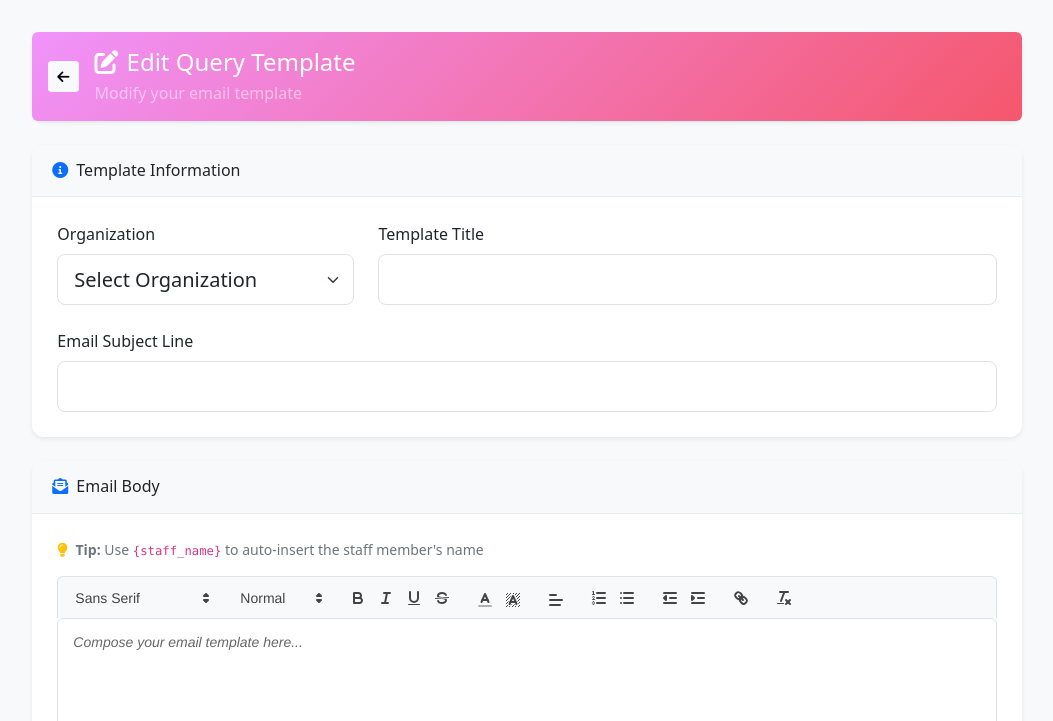
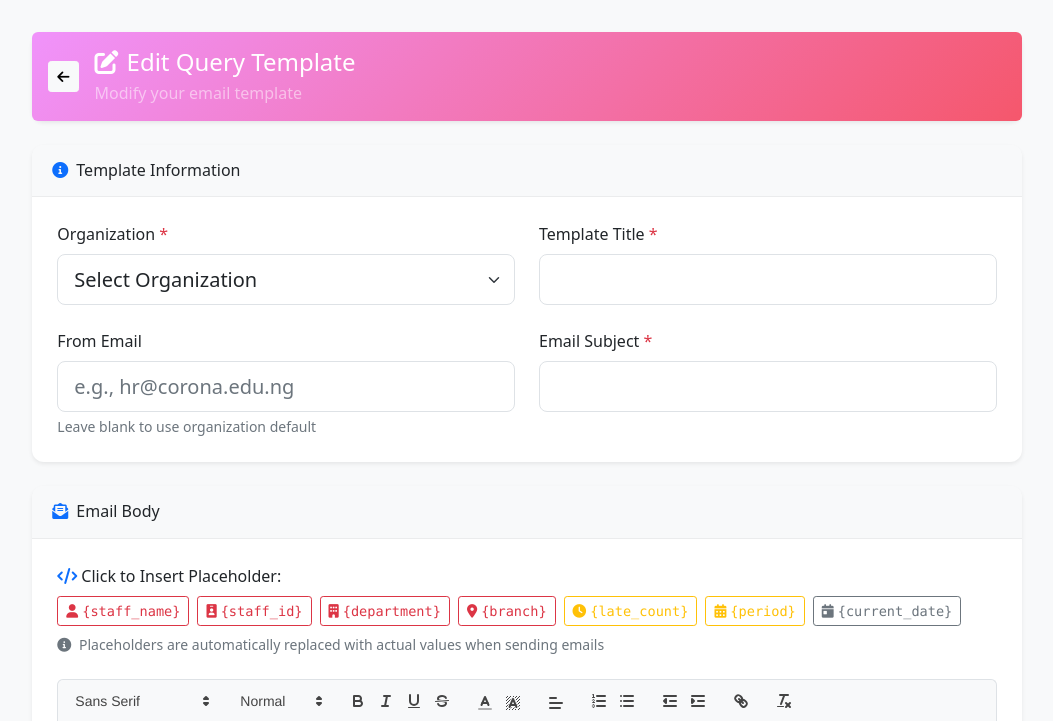
Before and after one commit to naturalwaves/attendance-system, a Python web app: template templates/edit_query_template.html in a window 1280 px wide. Shown: the top 721 px of the page, without its empty margins (113-1166 px from the left). Run offline with Jinja, Linux system fonts and the light colour scheme; the template is opened without the code that fills it, so the values that code supplies are empty; some libraries are stand-ins or nearby versions.

Commit message:
Update edit_query_template.html

```diff
--- a/templates/edit_query_template.html
+++ b/templates/edit_query_template.html
@@ -30,8 +30,8 @@
                 </div>
                 <div class="card-body" style="padding: 25px;">
                     <div class="row g-4">
-                        <div class="col-md-4">
-                            <label class="form-label fw-semibold">Organization</label>
+                        <div class="col-md-6">
+                            <label class="form-label fw-semibold">Organization <span class="text-danger">*</span></label>
                             <select name="organization_id" class="form-select form-select-lg" required>
                                 <option value="">Select Organization</option>
                                 {% for org in organizations %}
@@ -39,12 +39,17 @@
                                 {% endfor %}
                             </select>
                         </div>
-                        <div class="col-md-8">
-                            <label class="form-label fw-semibold">Template Title</label>
+                        <div class="col-md-6">
+                            <label class="form-label fw-semibold">Template Title <span class="text-danger">*</span></label>
                             <input type="text" name="title" class="form-control form-control-lg" value="{{ template.title }}" required>
                         </div>
-                        <div class="col-12">
-                            <label class="form-label fw-semibold">Email Subject Line</label>
+                        <div class="col-md-6">
+                            <label class="form-label fw-semibold">From Email</label>
+                            <input type="email" name="from_email" class="form-control form-control-lg" value="{{ template.from_email or '' }}" placeholder="e.g., hr@corona.edu.ng">
+                            <div class="form-text">Leave blank to use organization default</div>
+                        </div>
+                        <div class="col-md-6">
+                            <label class="form-label fw-semibold">Email Subject <span class="text-danger">*</span></label>
                             <input type="text" name="subject" class="form-control form-control-lg" value="{{ template.subject }}" required>
                         </div>
                     </div>
@@ -57,10 +62,39 @@
                     <h6 class="mb-0"><i class="fas fa-envelope-open-text text-primary me-2"></i>Email Body</h6>
                 </div>
                 <div class="card-body" style="padding: 25px;">
-                    <p class="text-muted small mb-3">
-                        <i class="fas fa-lightbulb text-warning me-1"></i>
-                        <strong>Tip:</strong> Use <code>{staff_name}</code> to auto-insert the staff member's name
-                    </p>
+                    <!-- Placeholder Buttons -->
+                    <div class="mb-4">
+                        <label class="form-label fw-semibold d-block mb-2">
+                            <i class="fas fa-code text-primary me-1"></i>Click to Insert Placeholder:
+                        </label>
+                        <div class="d-flex flex-wrap gap-2">
+                            <button type="button" class="btn btn-outline-primary btn-sm placeholder-btn" data-placeholder="{staff_name}">
+                                <i class="fas fa-user me-1"></i>{staff_name}
+                            </button>
+                            <button type="button" class="btn btn-outline-primary btn-sm placeholder-btn" data-placeholder="{staff_id}">
+                                <i class="fas fa-id-badge me-1"></i>{staff_id}
+                            </button>
+                            <button type="button" class="btn btn-outline-primary btn-sm placeholder-btn" data-placeholder="{department}">
+                                <i class="fas fa-building me-1"></i>{department}
+                            </button>
+                            <button type="button" class="btn btn-outline-primary btn-sm placeholder-btn" data-placeholder="{branch}">
+                                <i class="fas fa-map-marker-alt me-1"></i>{branch}
+                            </button>
+                            <button type="button" class="btn btn-outline-warning btn-sm placeholder-btn" data-placeholder="{late_count}">
+                                <i class="fas fa-clock me-1"></i>{late_count}
+                            </button>
+                            <button type="button" class="btn btn-outline-warning btn-sm placeholder-btn" data-placeholder="{period}">
+                                <i class="fas fa-calendar-alt me-1"></i>{period}
+                            </button>
+                            <button type="button" class="btn btn-outline-secondary btn-sm placeholder-btn" data-placeholder="{current_date}">
+                                <i class="fas fa-calendar-day me-1"></i>{current_date}
+                            </button>
+                        </div>
+                        <div class="form-text mt-2">
+                            <i class="fas fa-info-circle me-1"></i>
+                            Placeholders are automatically replaced with actual values when sending emails
+                        </div>
+                    </div>
 
                     <!-- Quill Editor Container -->
                     <div id="editor-container"></div>
@@ -113,6 +147,18 @@
 
 .ql-container.ql-snow {
     border-radius: 0 0 0.375rem 0.375rem;
+}
+
+/* Placeholder buttons */
+.placeholder-btn {
+    font-family: 'Consolas', 'Monaco', monospace;
+    font-size: 0.85rem;
+    transition: all 0.2s ease;
+}
+
+.placeholder-btn:hover {
+    transform: translateY(-2px);
+    box-shadow: 0 4px 8px rgba(0,0,0,0.15);
 }
 
 /* Custom fonts for Quill */
@@ -245,6 +291,16 @@ document.addEventListener('DOMContentLoaded', function() {
         quill.root.innerHTML = existingContent;
     }
 
+    // Placeholder button click handlers
+    document.querySelectorAll('.placeholder-btn').forEach(function(btn) {
+        btn.addEventListener('click', function() {
+            const placeholder = this.getAttribute('data-placeholder');
+            const range = quill.getSelection(true);
+            quill.insertText(range.index, placeholder);
+            quill.setSelection(range.index + placeholder.length);
+        });
+    });
+
     // Sync content to hidden input on form submit
     document.getElementById('templateForm').addEventListener('submit', function(e) {
         const bodyInput = document.getElementById('body-input');
```
